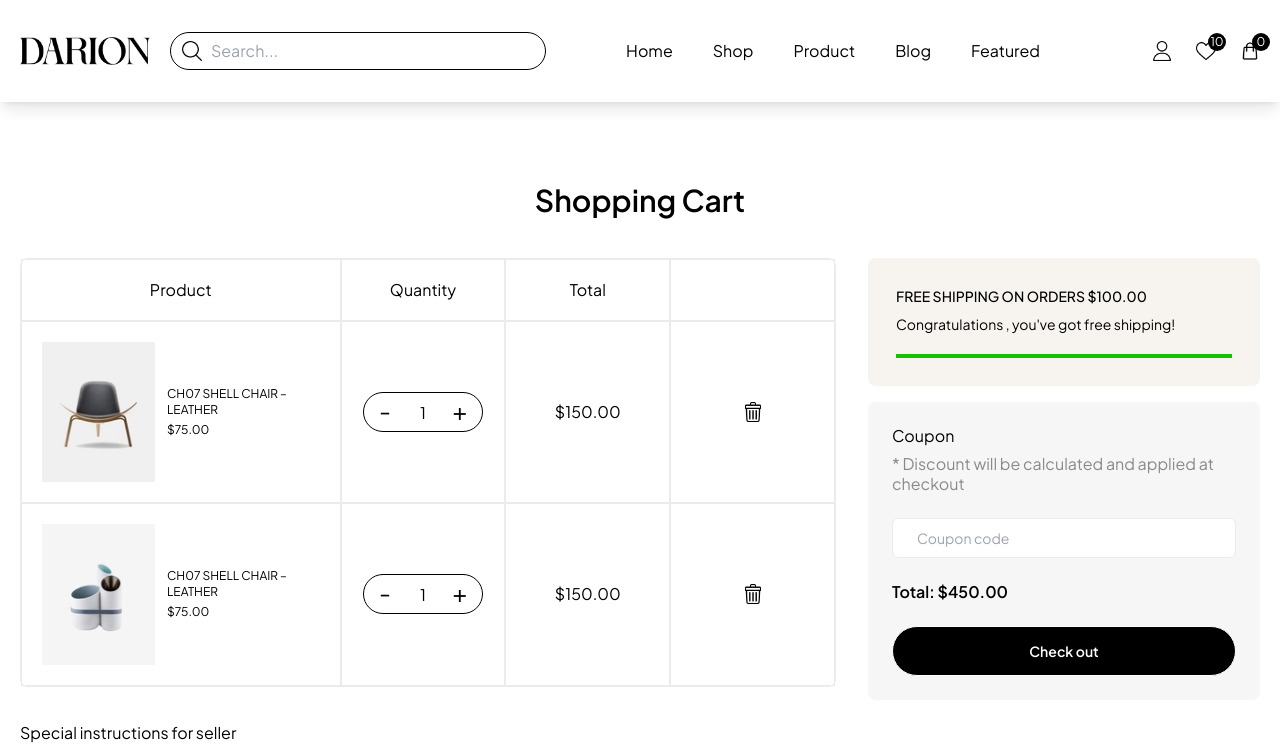
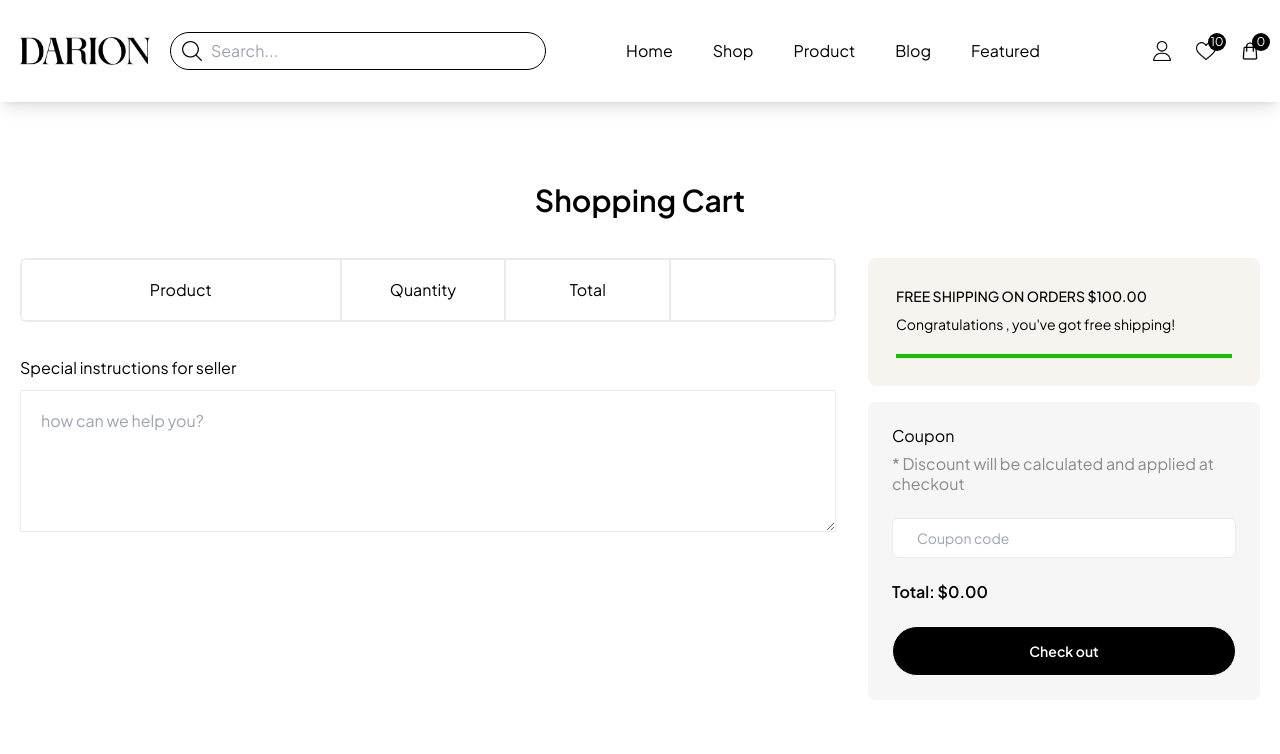
Before and after one commit to LeeMinKaHo/ECommerce_ReactJS, a React (Vite) app: page /shopping-cart in a window 1280 px wide. Shown: the top 754 px of the page. Built offline with nearby package versions, Linux system fonts and the light colour scheme.

Commit message:
make cart slice , notify in cart pages

```diff
--- a/src/pages/Product_detail/Counter.jsx
+++ /dev/null
@@ -1,42 +0,0 @@
-import React, { useState } from "react";
-
-export const Counter = () => {
-   const [quantity, setQuantity] = useState(1);
-   return (
-      <div>
-         {" "}
-         <div class="flex items-center w-max relative">
-            {quantity > 1 ? (
-               <button
-                  type="button"
-                  class="text-lg block text-[0px] absolute left-4"
-                  onClick={() => setQuantity(quantity - 1)}
-               >
-                  <span class="text-2xl leading-[24px]">-</span>
-               </button>
-            ) : (
-               <button
-                  type="button"
-                  class="text-lg block text-[0px] absolute left-4"
-                  disabled
-               >
-                  <span class="text-2xl leading-[24px]">-</span>
-               </button>
-            )}
-
-            <input
-               type="text"
-               class="w-[120px] h-[50px] border px-10 border-gray rounded-full text-center"
-               value={quantity}
-            />
-            <button
-               type="button"
-               class="text-lg block text-[0px] absolute right-4"
-               onClick={() => setQuantity(quantity + 1)}
-            >
-               <span class="text-2xl leading-[24px]">+</span>
-            </button>
-         </div>
-      </div>
-   );
-};
--- /dev/null
+++ b/src/pages/Product_detail/ProductQuantitySelector.jsx
@@ -0,0 +1,65 @@
+import React, { useState } from "react";
+import { useDispatch } from "react-redux";
+import { addToCart } from "../../features/cart/cartSlice";
+
+export const ProductQuantitySelector = ({ item }) => {
+   const [quantity, setQuantity] = useState(1);
+   const dispatch = useDispatch();
+   const handleAddToCart = () => {
+      dispatch(
+         addToCart({
+            id : item.id,
+            name:item.name, // Thay thế bằng ID thực của sản phẩm
+            price:item.price,
+            thumbnail:item.thumbnail,
+            quantity: quantity, // Số lượng hiện tại
+         })
+      );
+   };
+   return (
+      <>
+         <div>
+            {" "}
+            <div class="flex items-center w-max relative">
+               {quantity > 1 ? (
+                  <button
+                     type="button"
+                     class="text-lg block text-[0px] absolute left-4"
+                     onClick={() => setQuantity(quantity - 1)}
+                  >
+                     <span class="text-2xl leading-[24px]">-</span>
+                  </button>
+               ) : (
+                  <button
+                     type="button"
+                     class="text-lg block text-[0px] absolute left-4"
+                     disabled
+                  >
+                     <span class="text-2xl leading-[24px]">-</span>
+                  </button>
+               )}
+
+               <input
+                  type="text"
+                  class="w-[120px] h-[50px] border px-10 border-gray rounded-full text-center"
+                  value={quantity}
+               />
+               <button
+                  type="button"
+                  class="text-lg block text-[0px] absolute right-4"
+                  onClick={() => setQuantity(quantity + 1)}
+               >
+                  <span class="text-2xl leading-[24px]">+</span>
+               </button>
+            </div>
+         </div>
+         <button
+            type="button"
+            class="h-[50px] bg-black text-white font-semibold text-sm px-4 flex-1 rounded-full hover:bg hover:bg-white border hover:border-black hover:text-black transition-all"
+            onClick={handleAddToCart}
+         >
+            Add To Cart
+         </button>
+      </>
+   );
+};
--- a/src/pages/Shopping_cart/Shopping_cart.jsx
+++ b/src/pages/Shopping_cart/Shopping_cart.jsx
@@ -1,9 +1,46 @@
-import React from "react";
+import React, { useState } from "react";
+import { useDispatch, useSelector } from "react-redux";
 import { NavLink } from "react-router-dom";
+import { removeFromCart } from "../../features/cart/cartSlice";
+import { Button, notification, Space } from "antd";
+export const Shopping_cart = () => {
+   const [api, contextHolder] = notification.useNotification();
 
-export const Shopping_cart = () => {
+   const openNotificationWithIcon = (type) => {
+      if(type === "success"){
+         api[type]( {
+            message: "Notification Title",
+            description: "The cart item has been successfully removed.",
+         });
+      }
+      else{
+         api[type]( {
+            message: "Notification Title",
+            description: "There was an issue removing the cart item.",
+         });
+      }
+   };
+
+   const carts = useSelector((state) => state.cart);
+   const dispatch = useDispatch();
+   const handleRemoveCart = (id) => {
+      const item = carts.find(cart => cart.id === id);  // Tìm sản phẩm để thông báo
+      try {
+         dispatch(removeFromCart({ id }));
+         openNotificationWithIcon(
+            "success",
+
+         );
+      } catch (error) {
+         openNotificationWithIcon(
+            "error",
+         );
+      }
+   };
+
    return (
       <>
+         {contextHolder}
          <section className="">
             <div className="pt-20">
                <h2 className="text-3xl font-semibold text-center">
@@ -26,22 +63,25 @@ export const Shopping_cart = () => {
                               </div>
                               <div className="p-5 border border-gray w-1/4 flex items-center justify-center"></div>
                            </div>
-
+                           {/* SHOW LIST CART */}
+                           {carts.map((cart) => (
                               <div className="flex">
                                  <div className="p-5 border border-gray w-2/4">
                                     <div className="flex items-center gap-3">
                                        <div className="w-32 overflow-hidden">
                                           <img
                                              className="image"
-                                          src="./images/img_product_cart.avif"
+                                             src={cart.thumbnail}
                                              alt=""
                                           />
                                        </div>
                                        <div>
                                           <p className="text-xs uppercase">
-                                          CH07 SHELL CHAIR – LEATHER
+                                             {cart.name}
                                           </p>
-                                       <span className="text-xs">$75.00</span>
+                                          <span className="text-xs">
+                                             ${cart.price}
+                                          </span>
                                        </div>
                                     </div>
                                  </div>
@@ -58,7 +98,7 @@ export const Shopping_cart = () => {
                                        <input
                                           type="text"
                                           className="w-[120px] h-[40px] border px-10 border-black rounded-full text-center"
-                                       value="1"
+                                          value={cart.quantity}
                                        />
                                        <button
                                           type="button"
@@ -71,11 +111,13 @@ export const Shopping_cart = () => {
                                     </div>
                                  </div>
                                  <div className="p-5 border border-gray w-1/4 flex items-center justify-center">
-                                 $150.00
+                                    ${cart.quantity * cart.price}
                                  </div>
                                  <div className="p-5 border border-gray w-1/4 flex items-center justify-center">
+                                    {/* DELETE BUTTON */}
                                     <button type="button">
                                        <img
+                                          onClick={ () => handleRemoveCart(cart.id) }
                                           className="block size-5"
                                           src="images/ico_trash.png"
                                           alt=""
@@ -83,65 +125,9 @@ export const Shopping_cart = () => {
                                     </button>
                                  </div>
                               </div>
-
-                           <div className="flex">
-                              <div className="p-5 border border-gray w-2/4">
-                                 <div className="flex items-center gap-3">
-                                    <div className="w-32 overflow-hidden">
-                                       <img
-                                          className="image"
-                                          src="./images/img_product_cart2.avif"
-                                          alt=""
-                                       />
+                           ))}
                         </div>
-                                    <div>
-                                       <p className="text-xs uppercase">
-                                          CH07 SHELL CHAIR – LEATHER
-                                       </p>
-                                       <span className="text-xs">$75.00</span>
-                                    </div>
-                                 </div>
-                              </div>
-                              <div className="p-5 border border-gray w-1/4 flex justify-center">
-                                 <div className="flex items-center w-max relative">
-                                    <button
-                                       type="button"
-                                       className="text-lg block text-[0px] absolute left-4"
-                                    >
-                                       <span className="text-2xl leading-[24px]">
-                                          -
-                                       </span>
-                                    </button>
-                                    <input
-                                       type="text"
-                                       className="w-[120px] h-[40px] border px-10 border-black rounded-full text-center"
-                                       value="1"
-                                    />
-                                    <button
-                                       type="button"
-                                       className="text-lg block text-[0px] absolute right-4"
-                                    >
-                                       <span className="text-2xl leading-[24px]">
-                                          +
-                                       </span>
-                                    </button>
-                                 </div>
-                              </div>
-                              <div className="p-5 border border-gray w-1/4 flex items-center justify-center">
-                                 $150.00
-                              </div>
-                              <div className="p-5 border border-gray w-1/4 flex items-center justify-center">
-                                 <button type="button">
-                                    <img
-                                       className="block size-5"
-                                       src="images/ico_trash.png"
-                                       alt=""
-                                    />
-                                 </button>
-                              </div>
-                           </div>
-                        </div>
-
+                        {/* Block for help */}
                         <div className="mt-9">
                            <p className="text-md">
                               Special instructions for seller
@@ -178,12 +164,25 @@ export const Shopping_cart = () => {
                               className="h-10 px-6 text-sm border border-gray rounded-md w-full"
                               placeholder="Coupon code"
                            />
-                           <p className="mt-6 font-semibold">Total: $450.00</p>
+                           {/* Tổng tiền */}
+                           <p className="mt-6 font-semibold">
+                              Total: $
+                              {carts
+                                 .reduce(
+                                    (accumulator, currentValue) =>
+                                       accumulator +
+                                       currentValue.price *
+                                          currentValue.quantity,
+                                    0
+                                 )
+                                 .toFixed(2)}
+                           </p>
                            <NavLink
                               to="/order-detail"
                               className="flex items-center justify-center h-[50px] mt-6 bg-black w-full text-white font-semibold text-sm px-4 flex-1 rounded-full hover:bg hover:bg-white border hover:border-black hover:text-black transition-all"
-                           >Check out</NavLink>
-
+                           >
+                              Check out
+                           </NavLink>
                         </div>
                      </div>
                   </div>
```
Also changed, not shown: src/features/cart/cartSlice.js (+27 -13 lines), src/pages/Product_detail/Product_detail.jsx (+24 -16 lines). Lines whose indentation alone changed are shown as unchanged.
